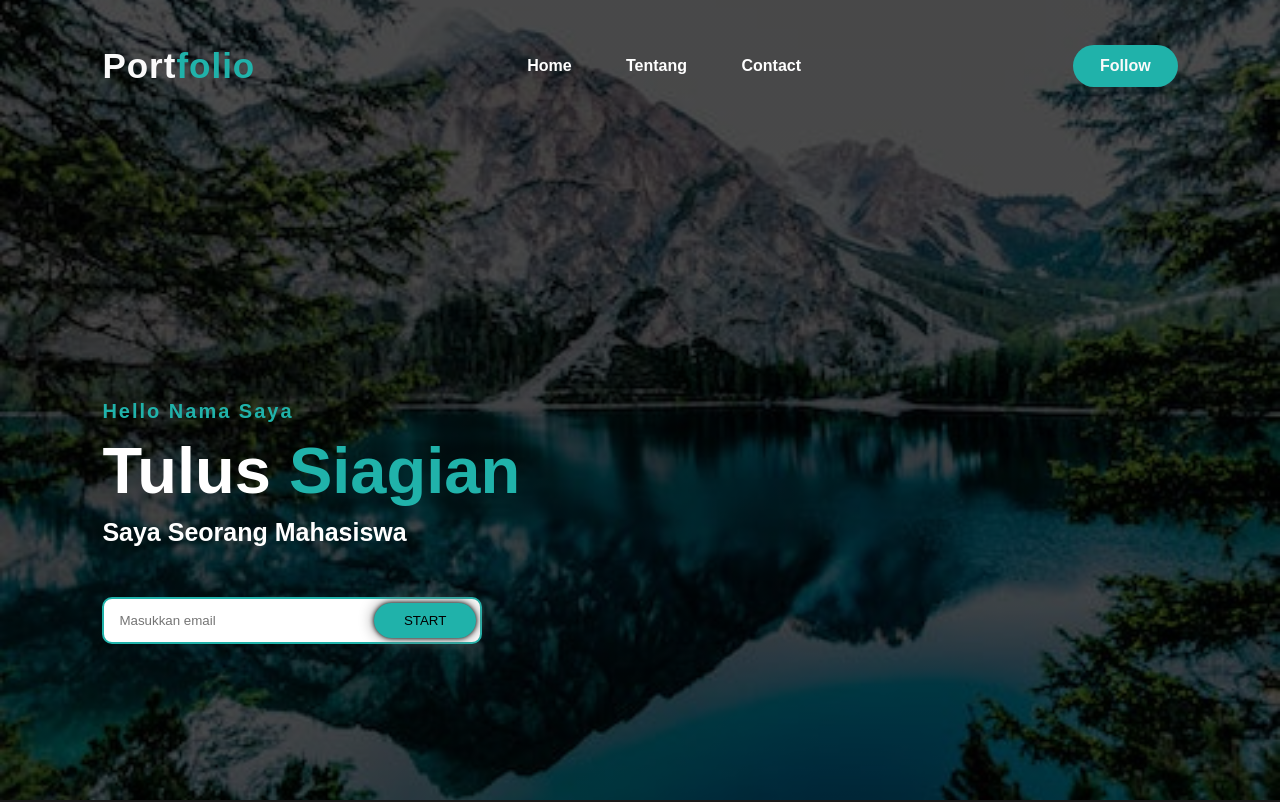
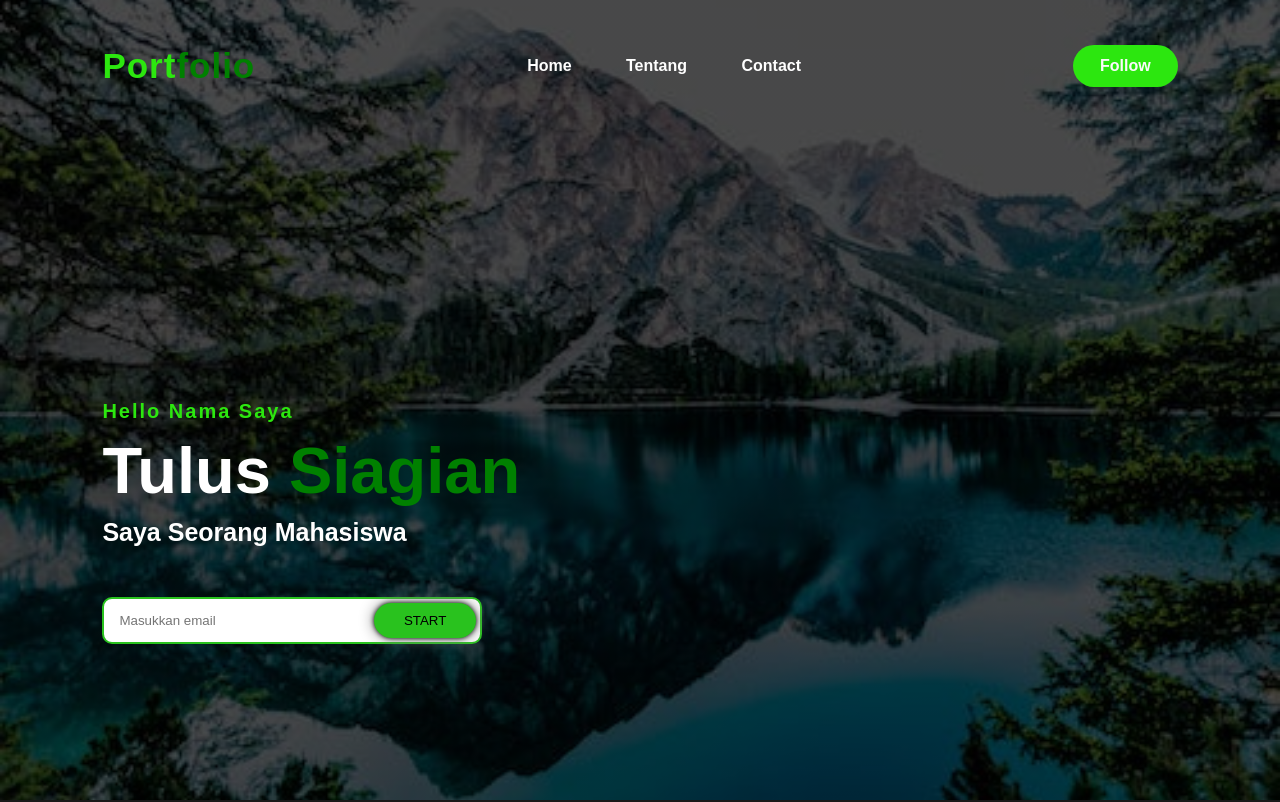
Before and after one commit to markussiagian123siagian/webprofile_tulus, a plain HTML site: page index.html in a window 1280 px wide. Shown: the top 802 px of the page. Drawn offline with Linux system fonts and the light colour scheme.

Commit message:
first commit

```diff
--- a/style.css
+++ b/style.css
@@ -20,13 +20,13 @@ nav{
     padding: 45px 8% 0 8%;
 }
 .logo{
-    color: #fafafa;
+    color: #2ce70f;
     font-size: 35px;
     letter-spacing: 1px;
     cursor:pointer;
 }
 span{
-    color: #20b2aa;
+    color: #008000;
 }
 nav ul li {
     list-style: none;
@@ -39,11 +39,11 @@ nav ul li a {
     font-weight: bold;
 }
 nav ul li a:hover{
-    color:#20b2aa;
+    color:#2ce70f;
     transition: .4s;
 }
 .btn{
-    background: #20b2aa;
+    background: #2ce70f;
     color:#fafafa;
     text-decoration: none;
     border: 2px solid transparent;
@@ -72,7 +72,7 @@ h3{
     margin-bottom: 50px;
 }
 h4{
-    color:#20b2aa;
+    color:#2ce70f;
     letter-spacing: 2px;
     font-size: 20px;
 }
@@ -85,7 +85,7 @@ h4{
     display:inline-block;
     width: 100%;
     padding: 14px 130px 14px 15px;
-    border: 2px solid #20b2aa;
+    border: 2px solid #29c21e;
     outline: none;
     border-radius: 10px;
 }
@@ -96,7 +96,7 @@ h4{
     padding: 10px 30px;
     border: none;
     border-radius: 30px;
-    background-color: #20b2aa;
+    background-color: #29c21e;
     box-shadow: 0 0 5px #000, 0px 0px 15px #858585;
     top: 6px;
     right: 6px;
@@ -204,7 +204,7 @@ h5{
     margin-bottom: 25;
 }
 .card .button{
-    background-color: rgb(61, 128, 125);
+    background-color: rgb(31, 165, 31);
     color: #fcfcfc;
     text-decoration: none;
     border: 1px solid transparent;
@@ -214,7 +214,7 @@ h5{
 }
 .card .button:hover{
     background-color: transparent;
-    border: 2px solid rgb(58, 172, 167);
+    border: 2px solid rgb(34, 193, 23);
     cursor: pointer;
 }
 footer{
```
